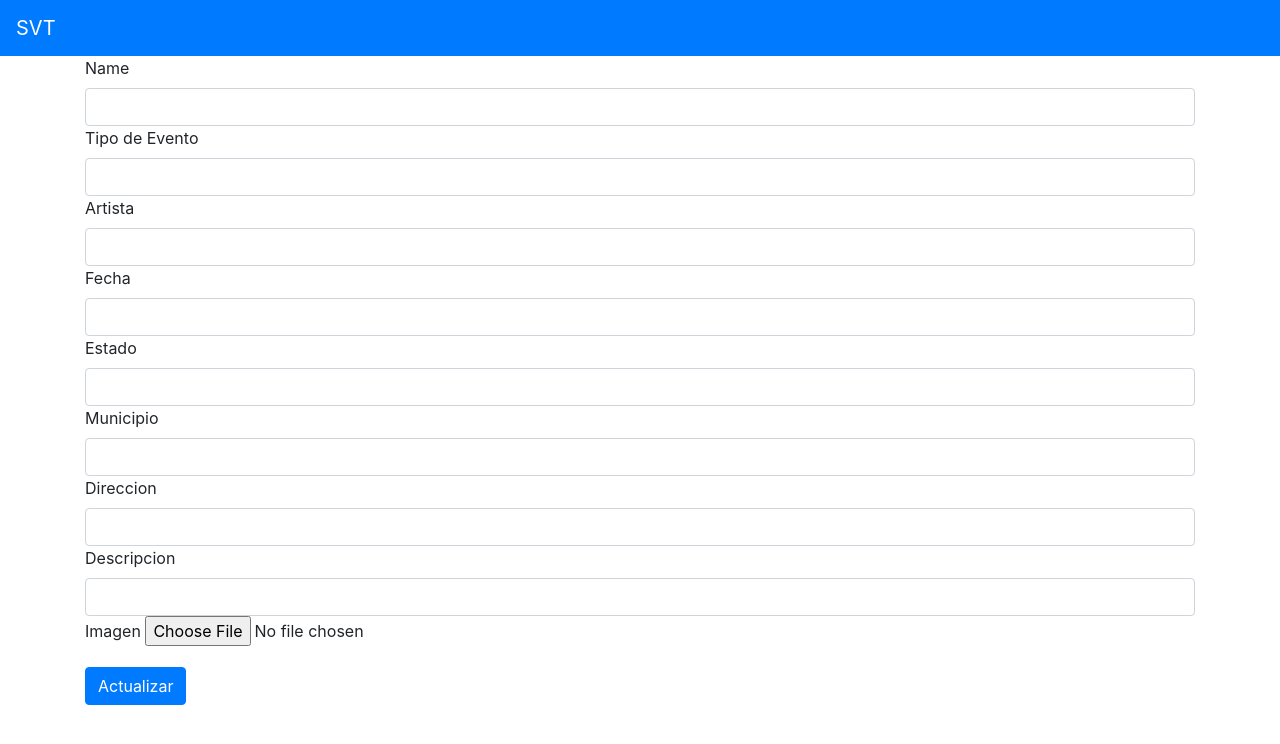
After one commit to GustavoJimenezV/SVT, a Laravel app: template resources/views/events/edit.blade.php in a window 1280 px wide. The commit adds this page. Shown: the top 744 px of the page. Run offline with Laravel 8, Linux system fonts and the light colour scheme; the template is opened without the code that fills it, so the values that code supplies are empty.

Commit message:
Se crearon slugs y edit en laravel

```diff
--- /dev/null
+++ b/resources/views/events/edit.blade.php
@@ -0,0 +1,31 @@
+@extends('layouts.app')
+@section('title', 'Edit Event')
+
+@section('content')
+
+    <form class="from-group" action="/events/{{$event->slug}}" method="post" enctype="multipart/form-data">
+        @method('PUT')
+        @csrf
+    <div class="form-group">
+        <label for="">Name</label>
+        <input type="text" name="Name" value="{{$event->Name}}"class="form-control">
+        <label for="">Tipo de Evento</label>
+        <input type="text" name="TypeEvent" value="{{$event->Type_event}} "class="form-control">
+        <label for="">Artista</label>
+        <input type="text" name="Artist" value="{{$event->Artist}}"class="form-control">
+        <label for="">Fecha</label>
+        <input type="text" name="Date" value="{{$event->Date}}"class="form-control">
+        <label for="">Estado</label>
+        <input type="text" name="State" value="{{$event->State}}"class="form-control">
+        <label for="">Municipio</label>
+        <input type="text" name="Municipality" value="{{$event->Municipality }}"class="form-control">
+        <label for="">Direccion</label>
+        <input type="text" name="Address" value="{{$event->Address}}"class="form-control">
+        <label for="">Descripcion</label>
+        <input type="text" name="Descripcion" value="{{$event->Descripcion}}"class="form-control">
+        <label for="">Imagen</label>
+        <input type="file" name="Image"value="{{$event->Image}}">
+    </div>
+    <button type="submit" class="btn btn-primary">Actualizar</button>
+    </form>
+@endsection
--- a/resources/views/events/index.blade.php
+++ b/resources/views/events/index.blade.php
@@ -11,7 +11,7 @@
             <h5 class="card-title">{{$event->Name}}</h5>
             <p class="card-text">{{$event->Type_event}}</p>
             <p class="card-text">{{$event->Descripcion}}</p>
-            <a href="/events/{{$event->id}}" class="btn btn-primary">Go somewhere</a>
+            <a href="/events/{{$event->slug}}" class="btn btn-primary">Go somewhere</a>
             </div>
             </div>
         </div>
--- a/resources/views/events/show.blade.php
+++ b/resources/views/events/show.blade.php
@@ -6,6 +6,8 @@
     <div class="text-center">
 
         <h5 class="card-title">{{$event->Name}}</h5>
+        <p class="card-text">{{$event->Descripcion}}</p>
+        <a href="/events/{{$event->slug}}/edit" class="btn btn-primary">Edit</a>
+    </div>
 
-    </div>
 @endsection
```
Also changed, not shown: app/Event.php (+10 -1 lines), app/Http/Controllers/EventController.php (+13 -4 lines), database/migrations/2020_02_18_015001_add_slug_to_trainers.php (added), public/images/15820156983-min-min.jpg (added), public/images/1582015881profile-30471681.v3.png (added), public/images/1582015907profile-30471681.v3.png (added), public/images/1582015960profile-30471681.v3.png (added), public/images/15820373151553720897_443874_1553721064_noticia_normal.jpg (added), public/images/1582037522fotografia.png (added).
